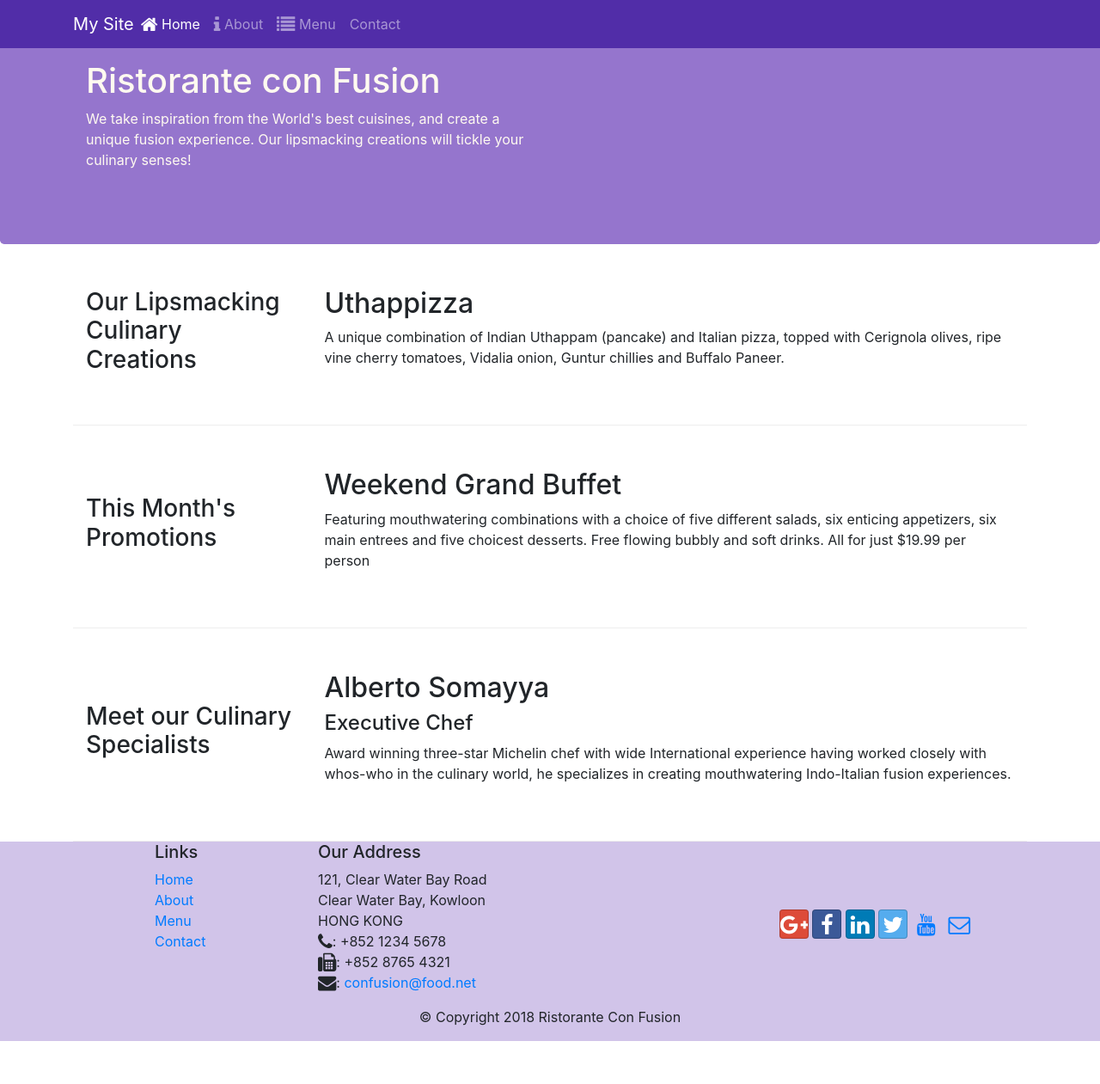
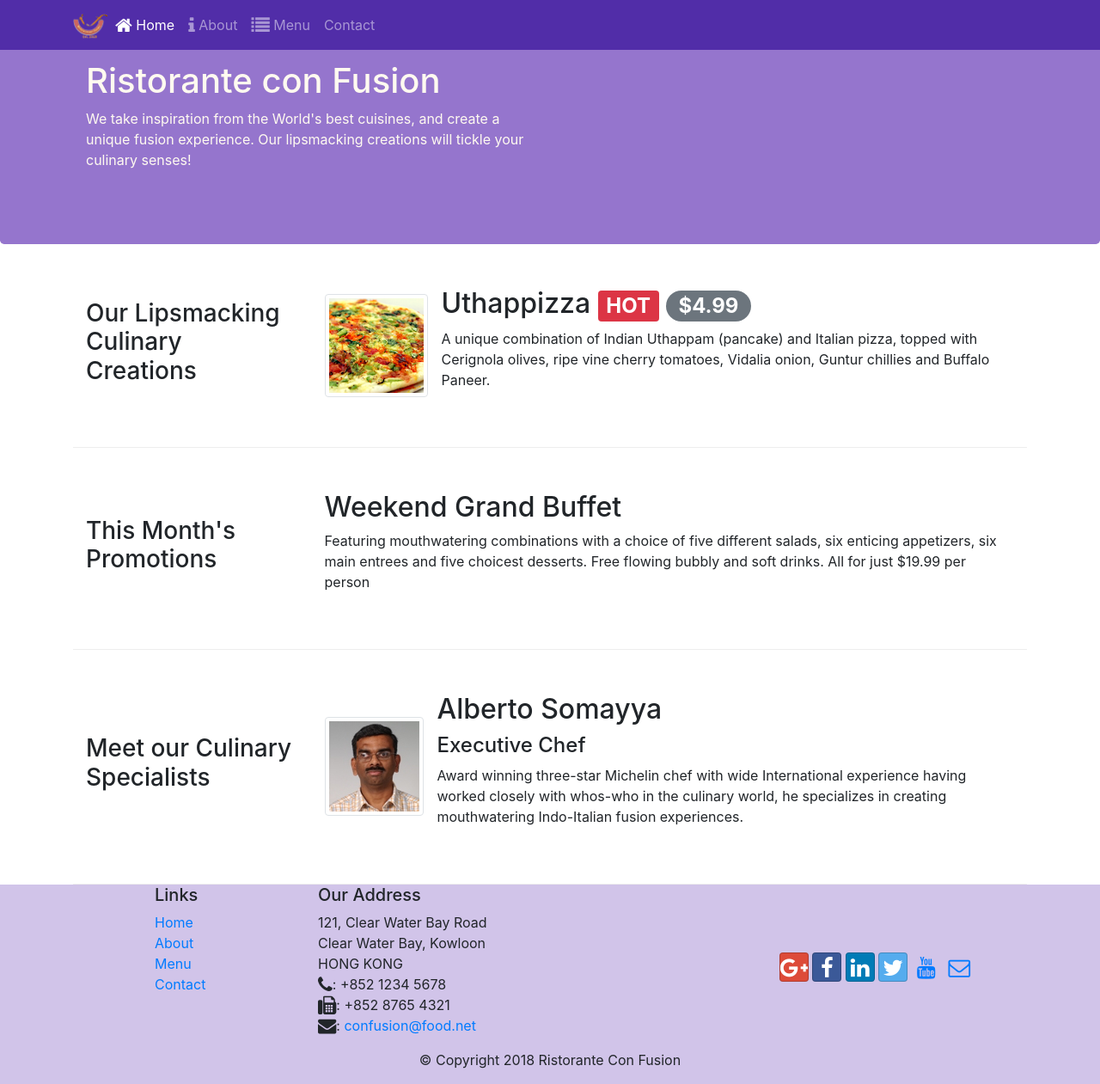
Before and after one commit to kiranrohra/Front-End-Web-UI-Framework, a website: page index.html in a window 1280 px wide. Shown: the whole page at 86% size. Before the commit the page ends 1211 px from the top, so only its background shows below. Drawn offline with nearby package versions, Linux system fonts and the light colour scheme; some icons are missing.

Commit message:
Altering User

```diff
--- a/index.html
+++ b/index.html
@@ -22,7 +22,7 @@
             <button class="navbar-toggler" type="button" data-toggle="collapse" data-target="#Navbar">
                 <span class="navbar-toggler-icon"></span>
             </button>
-            <a class="navbar-brand mr-auto" href="index.html">My Site</a>
+            <a class="navbar-brand mr-auto" href="index.html"><img src="img/logo.png" height="30" width="41"></a>
             <div class="collapse navbar-collapse" id="Navbar">
                 <ul class="navbar-nav mr-auto">
                     <li class="nav-item active"><a class="nav-link" href="#"><span class="fa fa-home fa-lg"></span> Home</a></li>
@@ -53,8 +53,17 @@
                 <h3>Our Lipsmacking Culinary Creations</h3>
             </div>
             <div class="col col-sm col-md">
-                <h2>Uthappizza</h2>
-                <p>A unique combination of Indian Uthappam (pancake) and Italian pizza, topped with Cerignola olives, ripe vine cherry tomatoes, Vidalia onion, Guntur chillies and Buffalo Paneer.</p>
+                <div class="media">
+                    <img class="d-flex mr-3 img-thumbnail align-self-center"
+                            src="img/uthappizza.png" alt="Uthappizza">
+                    <div class="media-body">
+                        <h2 class="mt-0">Uthappizza <span class="badge badge-danger">HOT</span> <span class="badge badge-pill badge-secondary">$4.99</span> </h2>
+                        <p class="d-none d-sm-block">A unique combination of Indian Uthappam (pancake) and
+                            Italian pizza, topped with Cerignola olives, ripe vine
+                            cherry tomatoes, Vidalia onion, Guntur chillies and
+                            Buffalo Paneer.</p>
+                    </div>
+                </div>
             </div>
         </div>
 
@@ -74,9 +83,19 @@
                 <h3>Meet our Culinary Specialists</h3>
             </div>
             <div class="col col-sm col-md">
-                <h2>Alberto Somayya</h2>
-                <h4>Executive Chef</h4>
-                <p>Award winning three-star Michelin chef with wide International experience having worked closely with whos-who in the culinary world, he specializes in creating mouthwatering Indo-Italian fusion experiences. </p>
+                <div class="media">
+                    <img class="d-flex mr-3 img-thumbnail align-self-center"
+                            src="img/alberto.png" alt="Alberto Somayya">
+                    <div class="media-body">
+                        <h2 class="mt-0">Alberto Somayya</h2>
+                        <h4>Executive Chef</h4>
+                        <p class="d-none d-sm-block">Award winning three-star Michelin chef with wide
+                            International experience having worked closely with
+                            whos-who in the culinary world, he specializes in
+                            creating mouthwatering Indo-Italian fusion experiences.
+                            </p>
+                    </div>
+                </div>
             </div>
         </div>
     </div>
```
Also changed, not shown: aboutus.html (+3 -2 lines), contactus.html (+3 -2 lines), img/alberto.png (added), img/buffet.png (added), img/logo.png (added), img/uthappizza.png (added).
